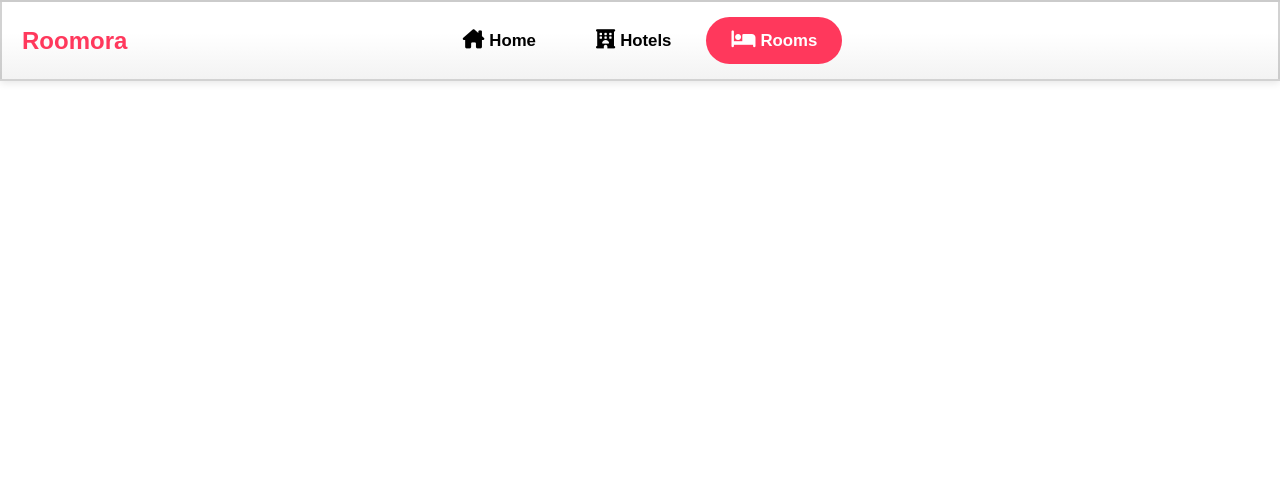
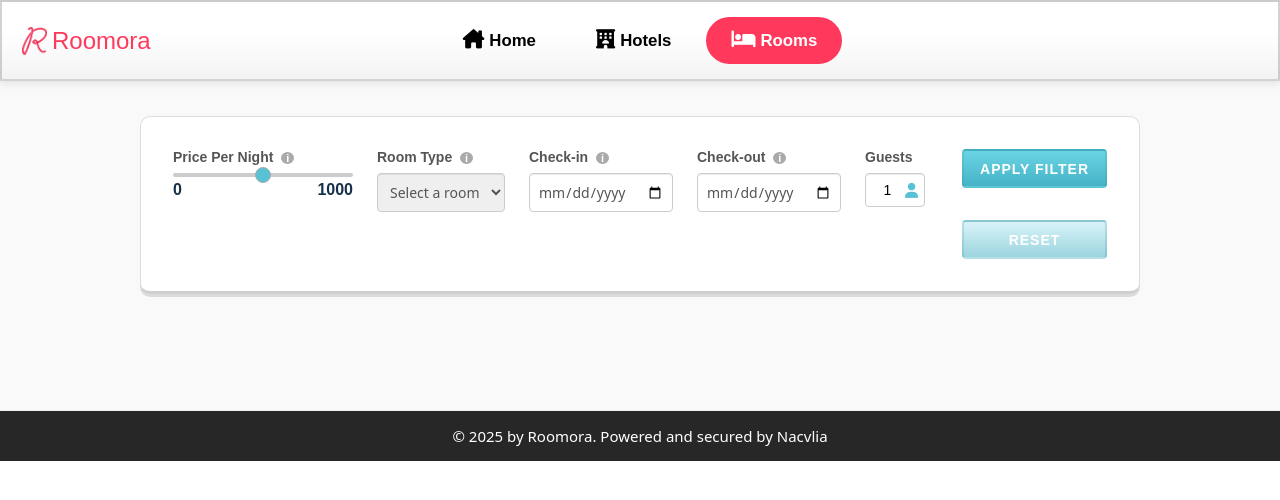
Before and after one commit to N4cvlia/Roomora, an Angular app: page /Rooms in a window 1280 px wide. Shown: the top 500 px of the page. Built offline with nearby package versions, Linux system fonts and the light colour scheme.

Commit message:
Logo updated

```diff
--- a/src/app/Components/navbar/navbar.component.html
+++ b/src/app/Components/navbar/navbar.component.html
@@ -1,5 +1,7 @@
 <nav class="navbar" [class.scrolled]="isScrolled">
-    <div class="logo">Roomora</div>
+    <div class="logo">
+        <img src="Asset 3.png" alt="" style="width: 25px;">
+        Roomora</div>
     <div class="nav-links">
         <button class="nav-btn" routerLink="Home" routerLinkActive="active">
             <i class="fa-solid fa-house-chimney"></i>
--- a/src/app/Components/navbar/navbar.component.scss
+++ b/src/app/Components/navbar/navbar.component.scss
@@ -19,8 +19,11 @@ $primary-font: 'Arial', 'sans-serif', 'helvetica';
     background-image: linear-gradient(rgb(255, 255, 255) 39.900002%, rgb(243, 243, 243) 100%);
 
     .logo {
+        display: flex;
+        align-self: center;
+        gap: 5px;
         font-size: 1.5rem;
-        font-weight: 700;
+        font-weight: 500;
         color: rgb(255, 56, 92);
         position: absolute;
         left: 20px;
--- a/src/app/Pages/rooms/rooms.component.html
+++ b/src/app/Pages/rooms/rooms.component.html
@@ -1 +1,45 @@
-<p>rooms works!</p>
+<section class="filter-container">
+    <div class="filter-card">
+        <div class="filter-group">
+            <label>Price Per Night <i class="info">i</i></label>
+            <input type="range" min="0" max="1000" value="500" class="slider" />
+            <div class="price-range">
+                <span>0</span>
+                <span>1000</span>
+            </div>
+        </div>
+
+        <div class="filter-group">
+            <label>Room Type <i class="info">i</i></label>
+            <select>
+                <option>Select a room</option>
+                <option>Single</option>
+                <option>Double</option>
+                <option>Suite</option>
+            </select>
+        </div>
+
+        <div class="filter-group">
+            <label>Check-in <i class="info">i</i></label>
+            <input type="date" placeholder="Check-in"/>
+        </div>
+
+        <div class="filter-group">
+            <label>Check-out <i class="info">i</i></label>
+            <input type="date" title="Check-Out"/>
+        </div>
+
+        <div class="filter-group">
+            <label>Guests</label>
+            <div class="guests-input">
+                <input type="number" value="1" min="1" />
+                <i class="fa fa-user infield"></i>
+            </div>
+        </div>
+
+        <div class="filter-actions">
+            <button class="apply">APPLY FILTER</button>
+            <button class="reset">RESET</button>
+        </div>
+    </div>
+</section>
--- a/src/app/Pages/rooms/rooms.component.scss
+++ b/src/app/Pages/rooms/rooms.component.scss
@@ -0,0 +1,142 @@
+.filter-container {
+    display: flex;
+    padding: 1rem;
+    background: #f9f9f9;
+    border-bottom: 1px solid #eee;
+}
+.filter-card {
+    display: flex;
+    align-items: flex-start;
+    gap: 1.5rem;
+    padding: 2rem;
+    border: 1px solid #ddd;
+    border-radius: 10px;
+    background: #fff;
+    box-shadow: rgba(0, 0, 0, 0.12) 0px 3px 0px 0px;
+    min-width: 1000px;
+    margin: 100px auto;
+    border-bottom: 3px solid rgba(128, 128, 128, 0.377);
+
+    .filter-group {
+        display: flex;
+        flex-direction: column;
+        font-family: Arial, sans-serif;
+
+        label {
+            font-weight: 600;
+            font-size: 14px;
+            margin-bottom: 0.5rem;
+            color: #555;
+
+            .info {
+                font-style: normal;
+                display: inline-block;
+                margin-left: 0.25rem;
+                background: #aaa;
+                color: #fff;
+                border-radius: 50%;
+                font-size: 11px;
+                padding: 0 5px;
+                cursor: pointer;
+            }
+        }
+
+        input[type="range"] {
+            width: 180px;
+            -webkit-appearance: none;
+            appearance: none;
+            height: 4px;
+            background: #ccc;
+            border-radius: 2px;
+            outline: none;
+
+            &::-webkit-slider-thumb {
+                -webkit-appearance: none;
+                appearance: none;
+                width: 16px;
+                height: 16px;
+                border-radius: 50%;
+                background: #58c1d5;
+                cursor: pointer;
+                border: 1px solid #aaa;
+            }
+        }
+
+        .price-range {
+            display: flex;
+            justify-content: space-between;
+            font-weight: 700;
+            color: #16304a;
+            margin-top: 0.25rem;
+        }
+
+        select,
+        input[type="date"] {
+            padding: 0.5rem;
+            border: 1px solid rgb(204, 204, 204);
+            border-radius: 4px;
+            font-size: 14px;
+            min-width: 100px;
+            color: #555;
+            box-shadow: rgba(0, 0, 0, 0.075) 0px 1px 1px 0px inset;
+            font-family: system-ui, -apple-system, BlinkMacSystemFont, 'Segoe UI', Roboto, Oxygen, Ubuntu, Cantarell, 'Open Sans', 'Helvetica Neue', sans-serif;
+        }
+
+        .guests-input {
+            display: flex;
+            align-items: center;
+            gap: 0.25rem;
+            position: relative;
+
+            input {
+                width: 60px;
+                text-align: center;
+                padding: 0.5rem;
+                border: 1px solid rgb(204, 204, 204);
+                border-radius: 4px;
+                font-size: 14px;
+                box-shadow: rgba(0, 0, 0, 0.075) 0px 1px 1px 0px inset;
+            }
+
+            .guest-icon {
+                font-size: 18px;
+                color: #58c1d5;
+            }
+            i {
+                position: absolute;
+                right: 7px;
+                color: #58c1d5;
+                font-size: 15px;
+            }
+        }
+    }
+
+    .filter-actions {
+        display: flex;
+        flex-direction: column;
+        gap: 2rem;
+        margin-left: auto;
+
+        button {
+            padding: 0.6rem 1rem;
+            font-weight: bold;
+            border-radius: 4px;
+            border: none;
+            cursor: pointer;
+            font-size: 14px;
+            letter-spacing: 1px;
+            background-image: linear-gradient(rgba(255, 255, 255, 0.5) 0%, rgba(240, 240, 240, 0) 100%);
+            border: 2px solid rgba(53, 146, 158, 0.199);
+        }
+
+        .apply {
+            background: linear-gradient(to bottom, #6ad4e3, #45b3c7);
+            color: #fff;
+        }
+
+        .reset {
+            background: linear-gradient(to bottom, #d8f3f8, #9cd4de);
+            color: #fff;
+        }
+    }
+}
--- a/src/app/Pages/rooms/rooms.component.ts
+++ b/src/app/Pages/rooms/rooms.component.ts
@@ -1,4 +1,5 @@
 import { Component } from '@angular/core';
+
 
 @Component({
   selector: 'app-rooms',
--- a/src/index.html
+++ b/src/index.html
@@ -6,7 +6,7 @@
   <base href="/">
   <meta name="viewport" content="width=device-width, initial-scale=1">
   <script src="https://kit.fontawesome.com/909479a55e.js" crossorigin="anonymous"></script>
-  <link rel="icon" type="image/x-icon" href="favicon.ico">
+  <link rel="icon" type="image/x-icon" href="Asset 3.png">
 </head>
 <body>
   <app-root></app-root>
```
Also changed, not shown: public/Asset 3.png (added).
